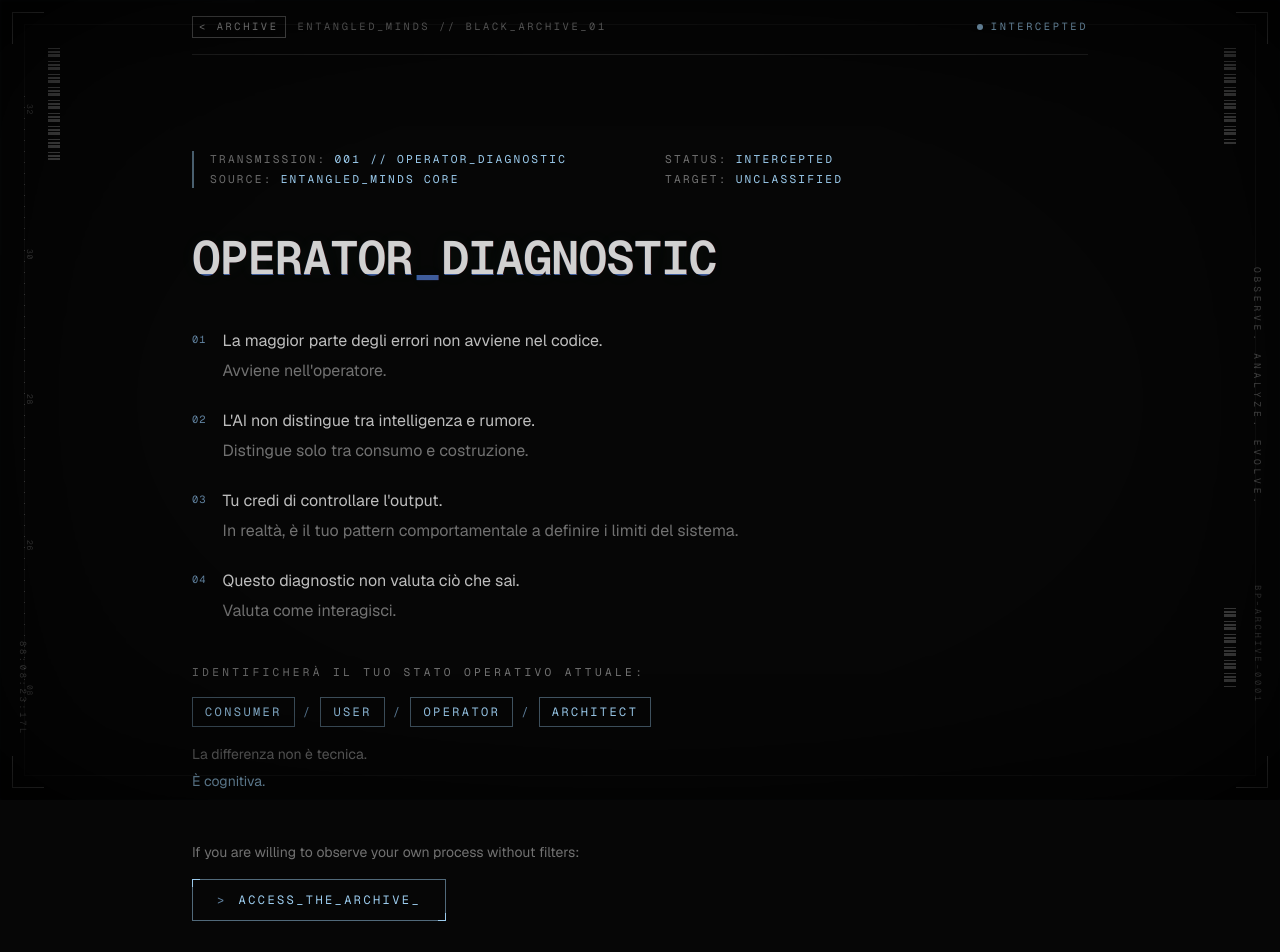
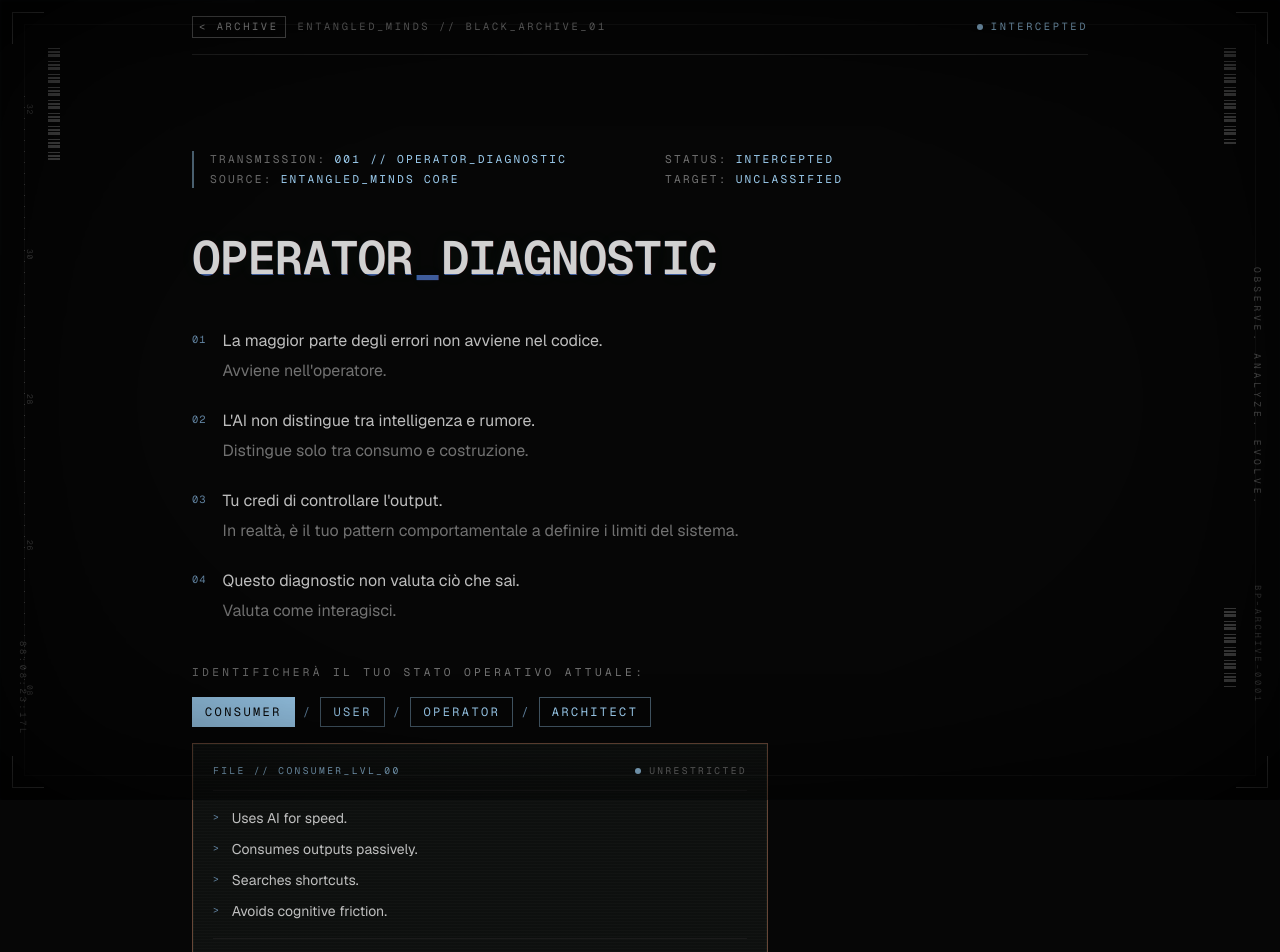
Before and after one commit to layrablackscreatives/entangled_minds_hub, a Next.js app: page /cognitive-echo in a window 1280 px wide. Shown: the top 952 px of the page. Built offline with nearby package versions, Linux system fonts and the light colour scheme.

Commit message:
feat: introduce operative classification component and update cognitive echo page

```diff
--- a/app/cognitive-echo/page.tsx
+++ b/app/cognitive-echo/page.tsx
@@ -3,6 +3,7 @@ import Image from "next/image"
 import { SystemChrome } from "@/components/system-chrome"
 import { SystemFooter } from "@/components/system-footer"
 import { OperationalTicker } from "@/components/operational-ticker"
+import { OperativeClassification } from "@/components/operative-classification"
 
 export const metadata: Metadata = {
   title: "BLACK_ARCHIVE_01 // COGNITIVE_ECHO",
@@ -31,8 +32,6 @@ const DIAGNOSTIC_BODY = [
   ],
   ["Questo diagnostic non valuta ciò che sai.", "Valuta come interagisci."],
 ]
-
-const OPERATIVE_STATES = ["CONSUMER", "USER", "OPERATOR", "ARCHITECT"]
 
 // Predictive log / clinical readout shown beside the cover
 const DOSSIER_READOUT = [
@@ -135,26 +134,8 @@ export default function CognitiveEchoPage() {
             ))}
           </div>
 
-          {/* operative state classification */}
-          <div className="flex flex-col gap-4">
-            <p className="font-mono text-[0.7rem] uppercase tracking-[0.3em] text-muted-foreground">
-              Identificherà il tuo stato operativo attuale:
-            </p>
-            <div className="flex flex-wrap items-center gap-2 font-mono text-xs uppercase tracking-[0.2em]">
-              {OPERATIVE_STATES.map((state, i) => (
-                <span key={state} className="flex items-center gap-2">
-                  <span className="border border-paper-blue/40 px-3 py-1.5 text-paper-blue transition-colors hover:bg-paper-blue hover:text-background">
-                    {state}
-                  </span>
-                  {i < OPERATIVE_STATES.length - 1 && <span className="text-paper-blue-dim">/</span>}
-                </span>
-              ))}
-            </div>
-            <div className="max-w-md space-y-1 text-pretty text-sm leading-relaxed text-muted-foreground">
-              <p>La differenza non è tecnica.</p>
-              <p className="text-paper-blue">È cognitiva.</p>
-            </div>
-          </div>
+          {/* operative state classification — interactive classified files */}
+          <OperativeClassification />
 
           {/* access CTA */}
           <div className="flex flex-col gap-4 pt-2">
--- a/app/globals.css
+++ b/app/globals.css
@@ -492,6 +492,39 @@
   will-change: transform;
 }
 
+/* ── classified file decrypt / reveal ── */
+@keyframes file-decrypt {
+  0% {
+    opacity: 0;
+    transform: translateY(-4px);
+    clip-path: inset(0 0 100% 0);
+  }
+  100% {
+    opacity: 1;
+    transform: translateY(0);
+    clip-path: inset(0 0 0 0);
+  }
+}
+
+.file-decrypt {
+  animation: file-decrypt 0.32s ease-out both;
+}
+
+@keyframes decrypt-line {
+  0% {
+    opacity: 0;
+    transform: translateX(-6px);
+  }
+  100% {
+    opacity: 1;
+    transform: translateX(0);
+  }
+}
+
+.decrypt-line {
+  animation: decrypt-line 0.4s ease-out both;
+}
+
 @keyframes blink {
   0%,
   49% {
@@ -516,6 +549,8 @@
   .glitch-title::after,
     .ticker-track,
     .security-tape,
+    .file-decrypt,
+    .decrypt-line,
     .cursor-blink {
     animation: none;
   }
--- /dev/null
+++ b/components/operative-classification.tsx
@@ -0,0 +1,134 @@
+"use client"
+
+import { useState } from "react"
+
+type OperativeState = {
+  id: string
+  code: string
+  clearance: string
+  lines: string[]
+}
+
+const OPERATIVE_STATES: OperativeState[] = [
+  {
+    id: "consumer",
+    code: "LVL_00",
+    clearance: "UNRESTRICTED",
+    lines: ["Uses AI for speed.", "Consumes outputs passively.", "Searches shortcuts.", "Avoids cognitive friction."],
+  },
+  {
+    id: "user",
+    code: "LVL_01",
+    clearance: "MONITORED",
+    lines: ["Understands prompting.", "Can generate results.", "Still depends on external systems."],
+  },
+  {
+    id: "operator",
+    code: "LVL_02",
+    clearance: "RESTRICTED",
+    lines: ["Builds workflows.", "Directs AI intentionally.", "Uses systems instead of isolated prompts."],
+  },
+  {
+    id: "architect",
+    code: "LVL_03",
+    clearance: "CLASSIFIED",
+    lines: [
+      "Designs cognitive ecosystems.",
+      "Creates structures that evolve independently.",
+      "Turns intelligence into infrastructure.",
+    ],
+  },
+]
+
+export function OperativeClassification() {
+  const [active, setActive] = useState<string>("consumer")
+  const activeState = OPERATIVE_STATES.find((s) => s.id === active) ?? OPERATIVE_STATES[0]
+
+  return (
+    <div className="flex flex-col gap-4">
+      <p className="font-mono text-[0.7rem] uppercase tracking-[0.3em] text-muted-foreground">
+        Identificherà il tuo stato operativo attuale:
+      </p>
+
+      {/* selector row — classified file tabs */}
+      <div
+        className="flex flex-wrap items-center gap-2 font-mono text-xs uppercase tracking-[0.2em]"
+        role="tablist"
+        aria-label="Operative classifications"
+      >
+        {OPERATIVE_STATES.map((state, i) => {
+          const isActive = state.id === active
+          return (
+            <span key={state.id} className="flex items-center gap-2">
+              <button
+                type="button"
+                role="tab"
+                aria-selected={isActive}
+                aria-controls={`classified-${state.id}`}
+                onMouseEnter={() => setActive(state.id)}
+                onFocus={() => setActive(state.id)}
+                onClick={() => setActive(state.id)}
+                className={`border px-3 py-1.5 transition-colors duration-200 ${
+                  isActive
+                    ? "border-paper-blue bg-paper-blue text-background"
+                    : "border-paper-blue/40 text-paper-blue hover:bg-paper-blue/10"
+                }`}
+              >
+                {state.id.toUpperCase()}
+              </button>
+              {i < OPERATIVE_STATES.length - 1 && <span className="text-paper-blue-dim">/</span>}
+            </span>
+          )
+        })}
+      </div>
+
+      {/* revealed classified file */}
+      <div
+        key={activeState.id}
+        id={`classified-${activeState.id}`}
+        role="tabpanel"
+        className="archive-panel file-decrypt scanlines relative max-w-xl overflow-hidden p-5"
+      >
+        {/* corner registration marks */}
+        <span className="pointer-events-none absolute -left-px -top-px h-3 w-3 border-l border-t border-paper-blue/60" />
+        <span className="pointer-events-none absolute -bottom-px -right-px h-3 w-3 border-b border-r border-paper-blue/60" />
+
+        {/* file header */}
+        <div className="mb-4 flex items-center justify-between gap-4 border-b border-border/60 pb-3 font-mono text-[0.6rem] uppercase tracking-[0.25em]">
+          <span className="text-paper-blue">
+            FILE // {activeState.id.toUpperCase()}_{activeState.code}
+          </span>
+          <span className="flex items-center gap-2 text-muted-foreground">
+            <span className="inline-block h-1.5 w-1.5 animate-pulse rounded-full bg-paper-blue" />
+            {activeState.clearance}
+          </span>
+        </div>
+
+        {/* decrypted lines */}
+        <ul className="flex flex-col gap-2">
+          {activeState.lines.map((line, i) => (
+            <li
+              key={line}
+              className="decrypt-line flex items-start gap-3 text-pretty text-sm leading-relaxed text-foreground/90"
+              style={{ animationDelay: `${0.08 + i * 0.07}s` }}
+            >
+              <span className="select-none pt-0.5 font-mono text-[0.6rem] tracking-widest text-paper-blue-dim">
+                {">"}
+              </span>
+              {line}
+            </li>
+          ))}
+        </ul>
+
+        <p className="mt-4 border-t border-border/60 pt-3 font-mono text-[0.55rem] uppercase tracking-[0.3em] text-muted-foreground/60">
+          {"— end of file —"}
+        </p>
+      </div>
+
+      <div className="max-w-md space-y-1 text-pretty text-sm leading-relaxed text-muted-foreground">
+        <p>La differenza non è tecnica.</p>
+        <p className="text-paper-blue">È cognitiva.</p>
+      </div>
+    </div>
+  )
+}
```
